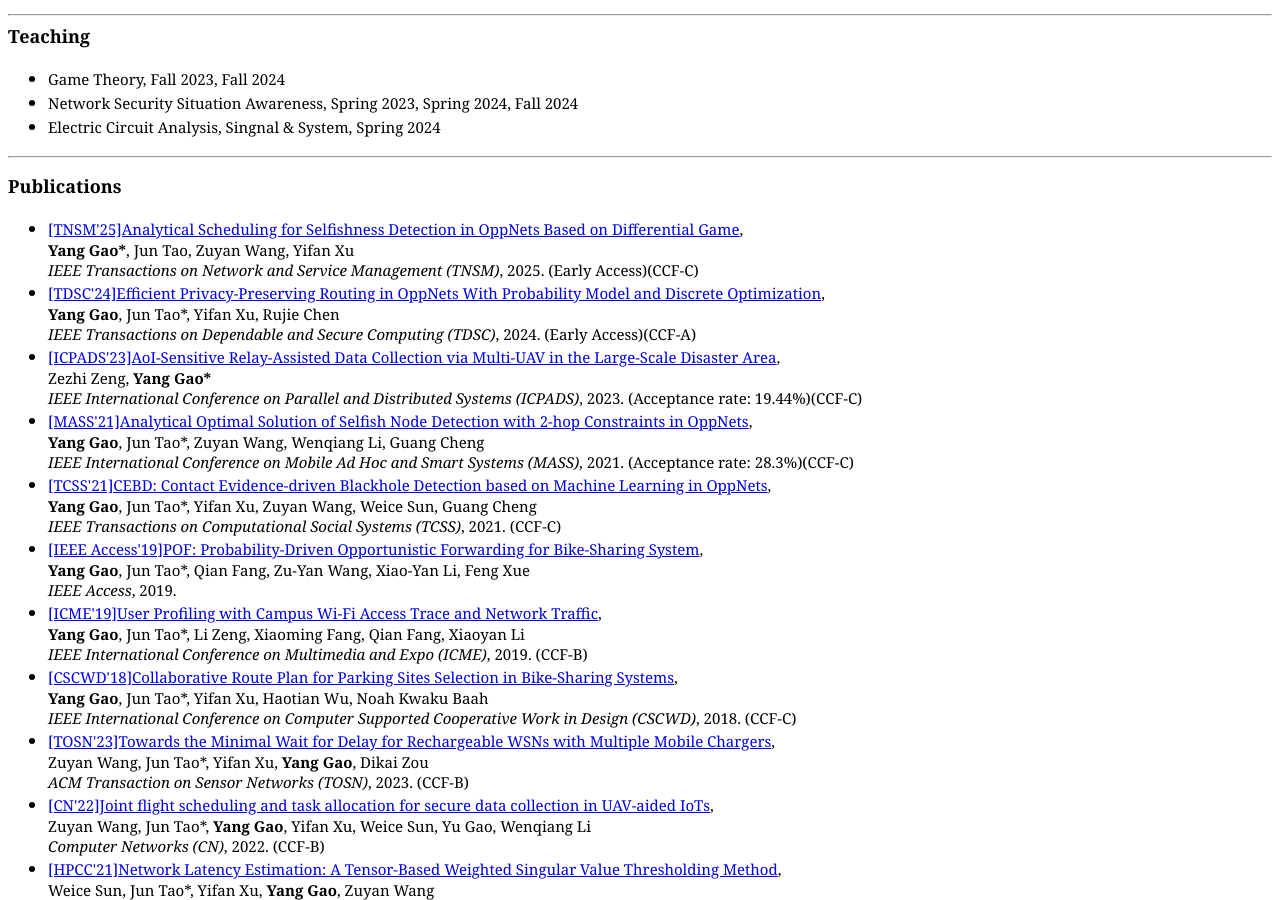
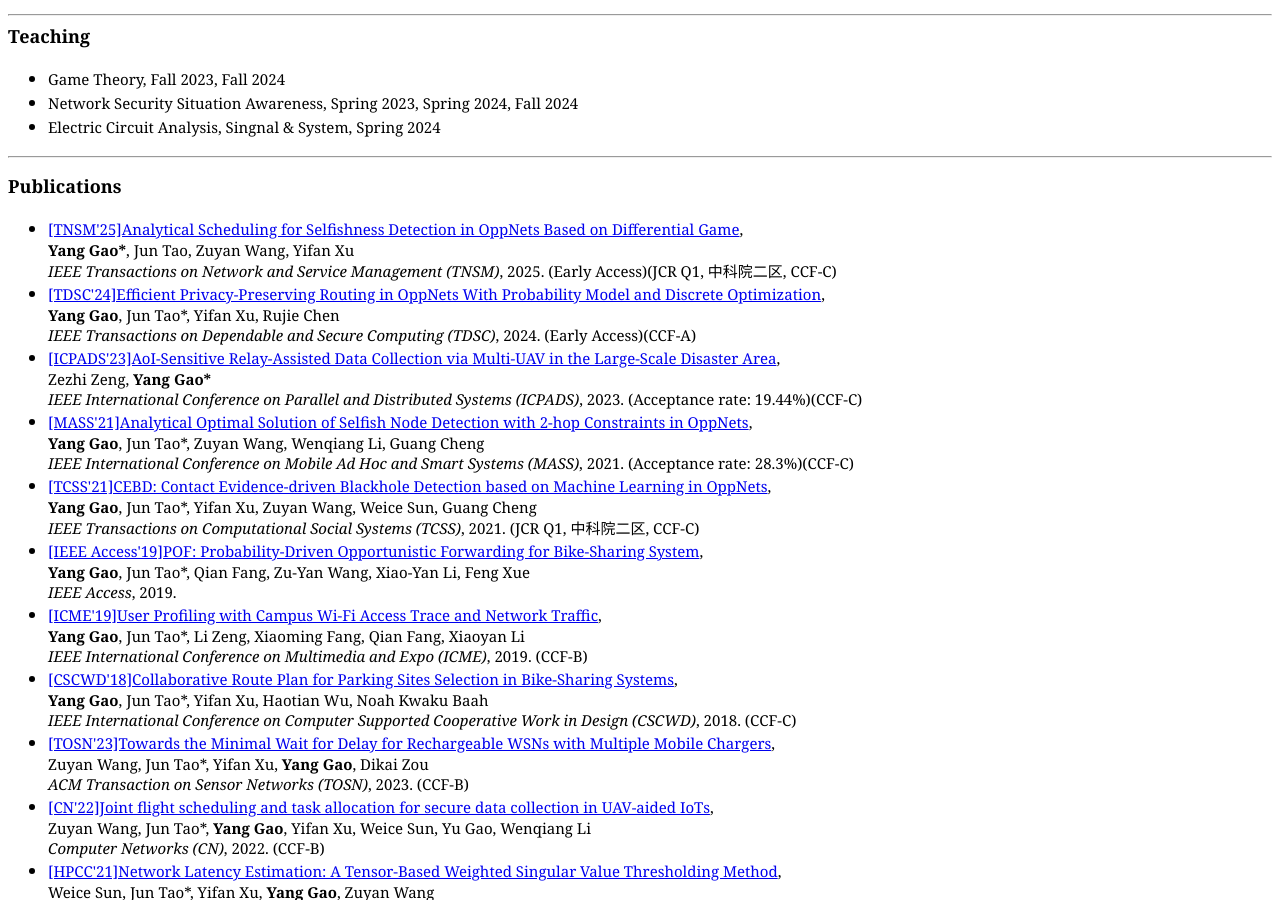
Before and after one commit to gaoyang23nj/gaoyang23nj.github.io, a Jekyll site: the page index.html, which Jekyll copies as it is, in a window 1280 px wide and 900 px high, scrolled down 939 px. Built offline with Jekyll 4.4.1, drawn with Linux system fonts in a browser that asks for light colours.

Commit message:
Update index.html

```diff
--- a/index.html
+++ b/index.html
@@ -164,8 +164,8 @@ Bios</span>
 	<small><a href="https://ieeexplore.ieee.org/document/10855519">
 		[TNSM'25]Analytical Scheduling for Selfishness Detection in OppNets Based on Differential Game</a>, <br>
 	<strong>Yang Gao*</strong>, Jun Tao, Zuyan Wang, Yifan Xu<br>
-	<em> IEEE Transactions on Network and Service Management (TNSM)</em>, 2025.
-		(Early Access)(CCF-C)
+	<em>IEEE Transactions on Network and Service Management (TNSM)</em>, 2025.
+		(Early Access)(JCR Q1, 中科院二区, CCF-C)
 	</small>
      </li>
      <li>
@@ -197,7 +197,7 @@ Bios</span>
 		[TCSS'21]CEBD: Contact Evidence-driven Blackhole Detection based on Machine Learning in OppNets</a>, <br>
         <strong>Yang Gao</strong>, Jun Tao*, Yifan Xu, Zuyan Wang, Weice Sun, Guang Cheng<br>
         <em>IEEE Transactions on Computational Social Systems (TCSS)</em>, 2021.
-		(CCF-C)
+		(JCR Q1, 中科院二区, CCF-C)
         </small>
     </li>
     <li>
```
